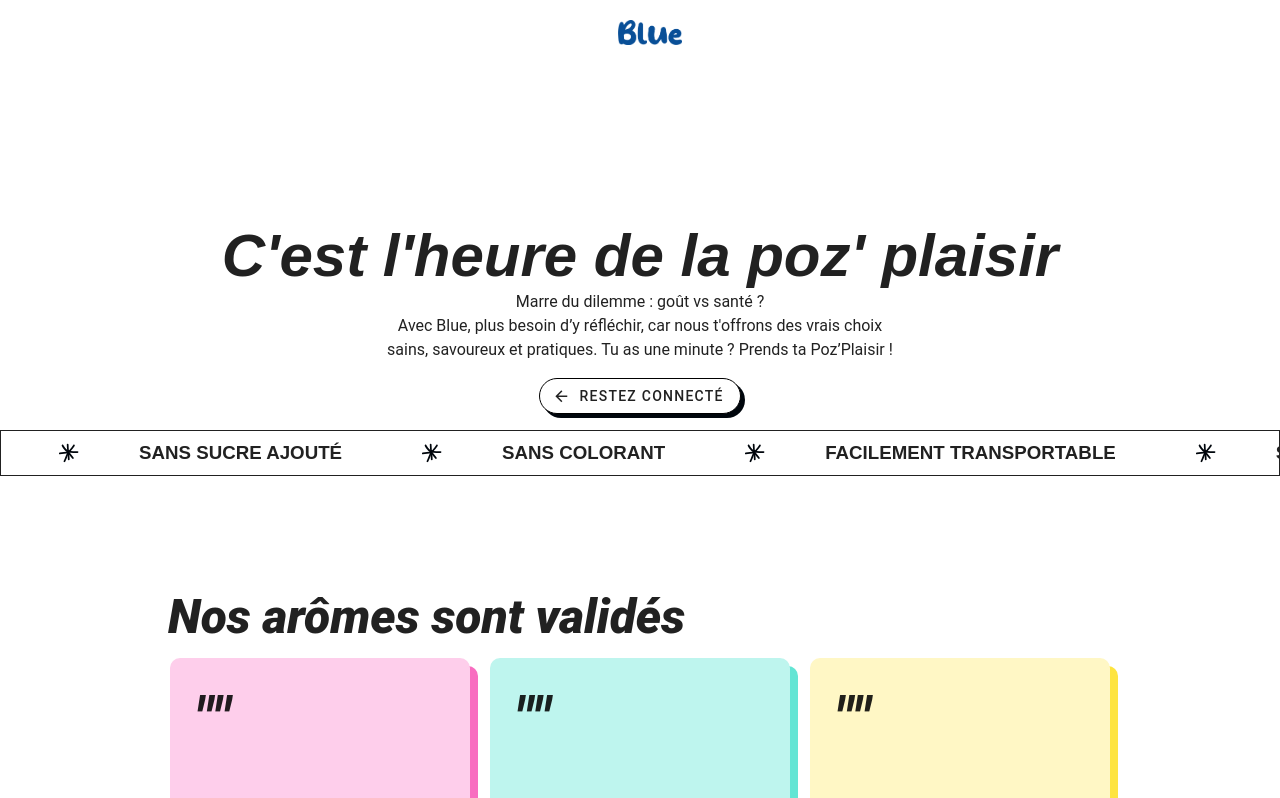
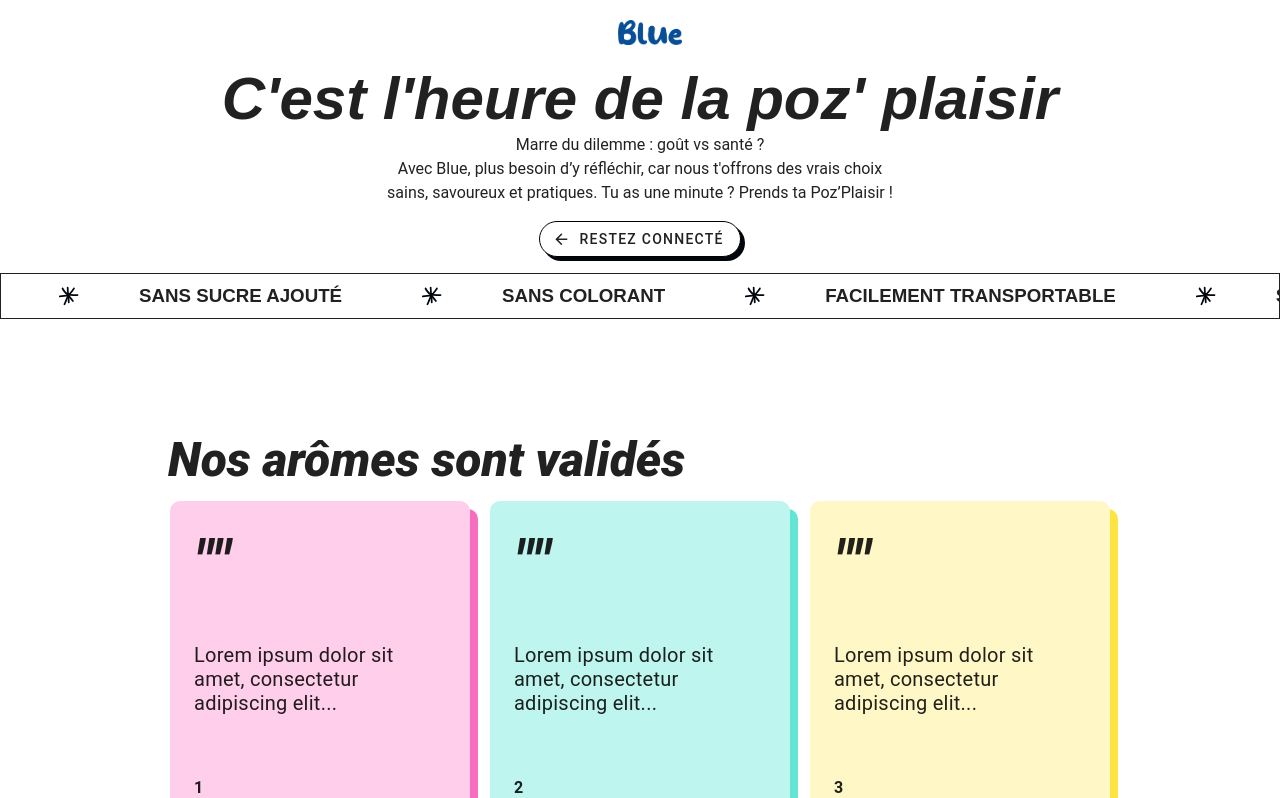
Before and after one commit to Blue-MDS/landing-page, a Vue app: page / in a window 1280 px wide. Shown: the top 798 px of the page. Built offline with nearby package versions, Linux system fonts and the light colour scheme; no server answers.

Commit message:
feat(Components): change somme scss rules

```diff
--- a/index.html
+++ b/index.html
@@ -9,7 +9,7 @@
 </head>
 
 <body>
-  <canvas id="canvas-soda"></canvas>
+  <!-- <canvas id="canvas-soda"></canvas> -->
   <div id="app"></div>
   <script type="module" src="/src/main.js"></script>
   <!-- <script src="./scripts/script.js" type="module"></script> -->
--- a/src/components/CarousselComp.vue
+++ b/src/components/CarousselComp.vue
@@ -51,6 +51,7 @@
 @media (max-width: 767px) {
   .v-window-item {
     max-width: 365px;
+    height: 384px;
   }
 }
 .delimiter-container {
--- a/src/components/FormComp.vue
+++ b/src/components/FormComp.vue
@@ -55,7 +55,7 @@
 </script>
 <style lang="scss" scoped>
 .input {
-  max-width: 650px;
+  max-width: 660px;
 }
 .v-btn {
   border: 1.5px solid var(--Noir, #00060C);
--- a/src/layouts/default/AppBar.vue
+++ b/src/layouts/default/AppBar.vue
@@ -1,5 +1,5 @@
 <template>
-  <v-app-bar flat>
+  <v-app-bar flat absolute>
     <v-app-bar-title>
       <v-img height="25" src="@/assets/blue.png" />
     </v-app-bar-title>
```
